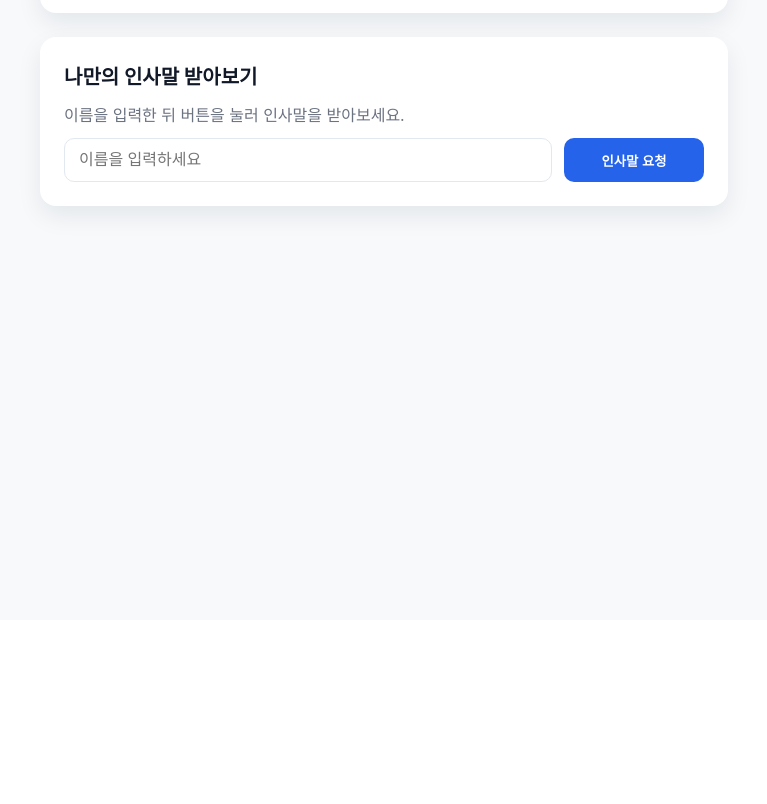
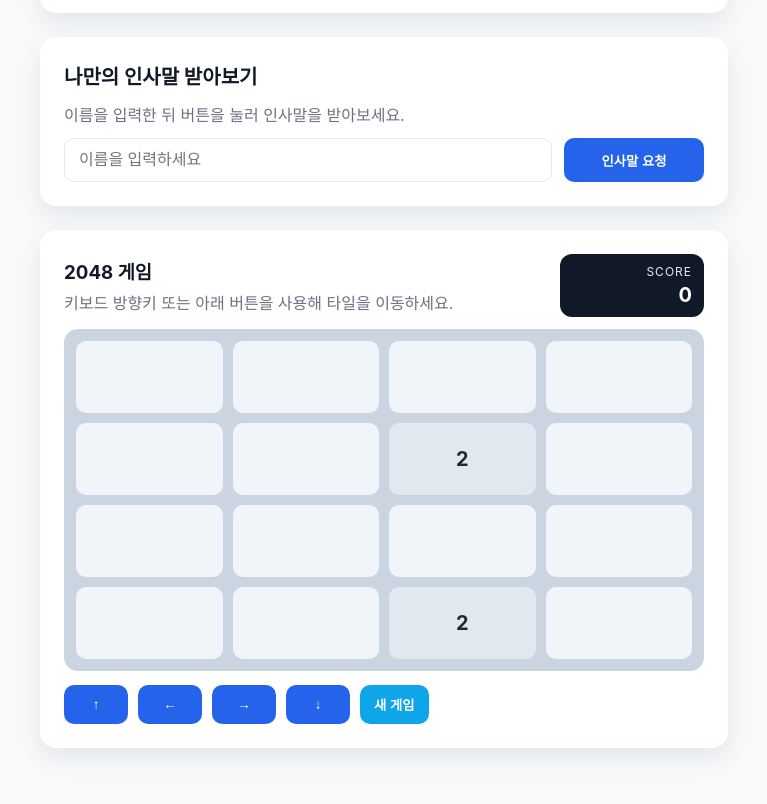
Before and after one commit to dev99test/go-web, a React (Create React App) app in the folder front/src/: page / in a window 1280 px wide. Shown: the part 268-1072 px from the top of the page, without its empty margins (256-1023 px from the left). Before the commit the page ends 896 px from the top, so only its background shows below. Built offline with nearby package versions, Linux system fonts and the light colour scheme; no server answers; the HTML template or start-up script is replaced by a standard one.

Commit message:
Add 2048 game to frontend

```diff
--- a/front/src/App.js
+++ b/front/src/App.js
@@ -1,4 +1,5 @@
 import React, { useEffect, useMemo, useState } from 'react';
+import Game2048 from './components/Game2048';
 
 const DEFAULT_API_BASE = 'http://localhost:8080/api';
 
@@ -93,6 +94,10 @@ function App() {
         {greetMessage && <div style={styles.result}>{greetMessage}</div>}
         {error && <div style={styles.error}>{error}</div>}
       </section>
+
+      <section style={styles.card}>
+        <Game2048 />
+      </section>
     </div>
   );
 }
--- /dev/null
+++ b/front/src/components/Game2048.js
@@ -0,0 +1,335 @@
+import React, { useCallback, useEffect, useMemo, useState } from 'react';
+
+const GRID_SIZE = 4;
+const INITIAL_TILES = 2;
+const tileColors = {
+  0: { background: '#f1f5f9', color: '#94a3b8' },
+  2: { background: '#e2e8f0', color: '#1f2937' },
+  4: { background: '#cbd5e1', color: '#111827' },
+  8: { background: '#fbbf24', color: '#fff7ed' },
+  16: { background: '#f59e0b', color: '#fff7ed' },
+  32: { background: '#f97316', color: '#fff7ed' },
+  64: { background: '#ef4444', color: '#fff7ed' },
+  128: { background: '#a855f7', color: '#f8fafc' },
+  256: { background: '#8b5cf6', color: '#f8fafc' },
+  512: { background: '#6366f1', color: '#f8fafc' },
+  1024: { background: '#0ea5e9', color: '#f8fafc' },
+  2048: { background: '#22c55e', color: '#f0fdf4' }
+};
+
+const cloneBoard = (board) => board.map((row) => [...row]);
+
+const addRandomTile = (board) => {
+  const emptyCells = [];
+  board.forEach((row, rIdx) => {
+    row.forEach((cell, cIdx) => {
+      if (cell === 0) emptyCells.push([rIdx, cIdx]);
+    });
+  });
+
+  if (emptyCells.length === 0) return board;
+
+  const [r, c] = emptyCells[Math.floor(Math.random() * emptyCells.length)];
+  const value = Math.random() < 0.1 ? 4 : 2;
+  const newBoard = cloneBoard(board);
+  newBoard[r][c] = value;
+  return newBoard;
+};
+
+const slideAndMerge = (line) => {
+  const filtered = line.filter((v) => v !== 0);
+  const merged = [];
+  let score = 0;
+
+  for (let i = 0; i < filtered.length; i += 1) {
+    if (filtered[i] === filtered[i + 1]) {
+      const value = filtered[i] * 2;
+      merged.push(value);
+      score += value;
+      i += 1;
+    } else {
+      merged.push(filtered[i]);
+    }
+  }
+
+  while (merged.length < GRID_SIZE) {
+    merged.push(0);
+  }
+
+  return { line: merged, score };
+};
+
+export const initBoard = () => {
+  let board = Array.from({ length: GRID_SIZE }, () => Array(GRID_SIZE).fill(0));
+  for (let i = 0; i < INITIAL_TILES; i += 1) {
+    board = addRandomTile(board);
+  }
+  return board;
+};
+
+const isBoardChanged = (before, after) => before.some((row, rIdx) => row.some((cell, cIdx) => cell !== after[rIdx][cIdx]));
+
+export const move = (board, direction) => {
+  const workingBoard = cloneBoard(board);
+  let gainedScore = 0;
+
+  const applyMove = (getLine, setLine) => {
+    for (let i = 0; i < GRID_SIZE; i += 1) {
+      const line = getLine(workingBoard, i);
+      const { line: nextLine, score } = slideAndMerge(line);
+      gainedScore += score;
+      setLine(workingBoard, i, nextLine);
+    }
+  };
+
+  if (direction === 'left') {
+    applyMove(
+      (b, r) => b[r],
+      (b, r, line) => {
+        b[r] = line;
+      }
+    );
+  } else if (direction === 'right') {
+    applyMove(
+      (b, r) => [...b[r]].reverse(),
+      (b, r, line) => {
+        b[r] = [...line].reverse();
+      }
+    );
+  } else if (direction === 'up') {
+    applyMove(
+      (b, c) => b.map((row) => row[c]),
+      (b, c, line) => {
+        line.forEach((value, rIdx) => {
+          b[rIdx][c] = value;
+        });
+      }
+    );
+  } else if (direction === 'down') {
+    applyMove(
+      (b, c) => b.map((row) => row[c]).reverse(),
+      (b, c, line) => {
+        line.reverse().forEach((value, rIdx) => {
+          b[rIdx][c] = value;
+        });
+      }
+    );
+  }
+
+  const moved = isBoardChanged(board, workingBoard);
+  return { board: workingBoard, gainedScore, moved };
+};
+
+export const canMove = (board) => {
+  for (let r = 0; r < GRID_SIZE; r += 1) {
+    for (let c = 0; c < GRID_SIZE; c += 1) {
+      if (board[r][c] === 0) return true;
+      if (r < GRID_SIZE - 1 && board[r][c] === board[r + 1][c]) return true;
+      if (c < GRID_SIZE - 1 && board[r][c] === board[r][c + 1]) return true;
+    }
+  }
+  return false;
+};
+
+const Game2048 = () => {
+  const [board, setBoard] = useState(() => initBoard());
+  const [score, setScore] = useState(0);
+  const [message, setMessage] = useState('');
+
+  const handleMove = useCallback(
+    (direction) => {
+      const { board: movedBoard, gainedScore, moved } = move(board, direction);
+      if (!moved) return;
+
+      const boardWithTile = addRandomTile(movedBoard);
+      const nextScore = score + gainedScore;
+      const reached2048 = boardWithTile.some((row) => row.some((cell) => cell >= 2048));
+      const stillCanMove = canMove(boardWithTile);
+
+      setBoard(boardWithTile);
+      setScore(nextScore);
+
+      if (reached2048) {
+        setMessage('You win!');
+      } else if (!stillCanMove) {
+        setMessage('Game Over');
+      } else {
+        setMessage('');
+      }
+    },
+    [board, score]
+  );
+
+  const handleKeyDown = useCallback(
+    (event) => {
+      const directionMap = {
+        ArrowLeft: 'left',
+        ArrowRight: 'right',
+        ArrowUp: 'up',
+        ArrowDown: 'down'
+      };
+      const direction = directionMap[event.key];
+      if (!direction) return;
+      event.preventDefault();
+      handleMove(direction);
+    },
+    [handleMove]
+  );
+
+  useEffect(() => {
+    window.addEventListener('keydown', handleKeyDown);
+    return () => window.removeEventListener('keydown', handleKeyDown);
+  }, [handleKeyDown]);
+
+  const startNewGame = () => {
+    setBoard(initBoard());
+    setScore(0);
+    setMessage('');
+  };
+
+  const renderCell = (value, idx) => {
+    const colors = tileColors[value] || { background: '#0f172a', color: '#f8fafc' };
+    return (
+      <div key={idx} style={{ ...styles.tile, backgroundColor: colors.background, color: colors.color }}>
+        {value !== 0 ? value : ''}
+      </div>
+    );
+  };
+
+  const controls = useMemo(
+    () => [
+      { label: '↑', direction: 'up' },
+      { label: '←', direction: 'left' },
+      { label: '→', direction: 'right' },
+      { label: '↓', direction: 'down' }
+    ],
+    []
+  );
+
+  return (
+    <div>
+      <div style={styles.headerRow}>
+        <div>
+          <h3 style={styles.title}>2048 게임</h3>
+          <p style={styles.helper}>키보드 방향키 또는 아래 버튼을 사용해 타일을 이동하세요.</p>
+        </div>
+        <div style={styles.scoreBox}>
+          <div style={styles.scoreLabel}>SCORE</div>
+          <div style={styles.scoreValue}>{score}</div>
+        </div>
+      </div>
+
+      <div style={styles.board}>
+        {board.map((row, rowIdx) => (
+          <div key={rowIdx} style={styles.row}>
+            {row.map((cell, cellIdx) => renderCell(cell, `${rowIdx}-${cellIdx}`))}
+          </div>
+        ))}
+      </div>
+
+      <div style={styles.controls}>
+        {controls.map((control) => (
+          <button
+            key={control.direction}
+            type="button"
+            style={styles.controlButton}
+            onClick={() => handleMove(control.direction)}
+          >
+            {control.label}
+          </button>
+        ))}
+        <button type="button" style={{ ...styles.controlButton, backgroundColor: '#0ea5e9' }} onClick={startNewGame}>
+          새 게임
+        </button>
+      </div>
+
+      {message && <div style={styles.status}>{message}</div>}
+    </div>
+  );
+};
+
+const styles = {
+  headerRow: {
+    display: 'flex',
+    justifyContent: 'space-between',
+    alignItems: 'center',
+    gap: '12px',
+    marginBottom: '12px',
+    flexWrap: 'wrap'
+  },
+  title: {
+    margin: '0 0 6px',
+    color: '#111827'
+  },
+  helper: {
+    margin: 0,
+    color: '#6b7280'
+  },
+  scoreBox: {
+    minWidth: '120px',
+    backgroundColor: '#111827',
+    color: 'white',
+    padding: '10px 12px',
+    borderRadius: '12px',
+    textAlign: 'right'
+  },
+  scoreLabel: {
+    fontSize: '12px',
+    letterSpacing: '1px',
+    color: '#e5e7eb',
+    marginBottom: '4px'
+  },
+  scoreValue: {
+    fontSize: '20px',
+    fontWeight: '700'
+  },
+  board: {
+    backgroundColor: '#cbd5e1',
+    padding: '12px',
+    borderRadius: '14px',
+    display: 'grid',
+    gridTemplateRows: `repeat(${GRID_SIZE}, 1fr)`,
+    gap: '10px'
+  },
+  row: {
+    display: 'grid',
+    gridTemplateColumns: `repeat(${GRID_SIZE}, 1fr)`,
+    gap: '10px'
+  },
+  tile: {
+    height: '72px',
+    borderRadius: '10px',
+    display: 'flex',
+    alignItems: 'center',
+    justifyContent: 'center',
+    fontSize: '20px',
+    fontWeight: 700,
+    transition: 'background-color 0.2s ease'
+  },
+  controls: {
+    marginTop: '14px',
+    display: 'flex',
+    flexWrap: 'wrap',
+    gap: '10px'
+  },
+  controlButton: {
+    padding: '10px 14px',
+    borderRadius: '10px',
+    border: 'none',
+    backgroundColor: '#2563eb',
+    color: 'white',
+    fontWeight: 600,
+    cursor: 'pointer',
+    minWidth: '64px'
+  },
+  status: {
+    marginTop: '14px',
+    padding: '10px 12px',
+    backgroundColor: '#fef3c7',
+    borderRadius: '10px',
+    color: '#92400e',
+    border: '1px solid #f59e0b'
+  }
+};
+
+export default Game2048;
```
